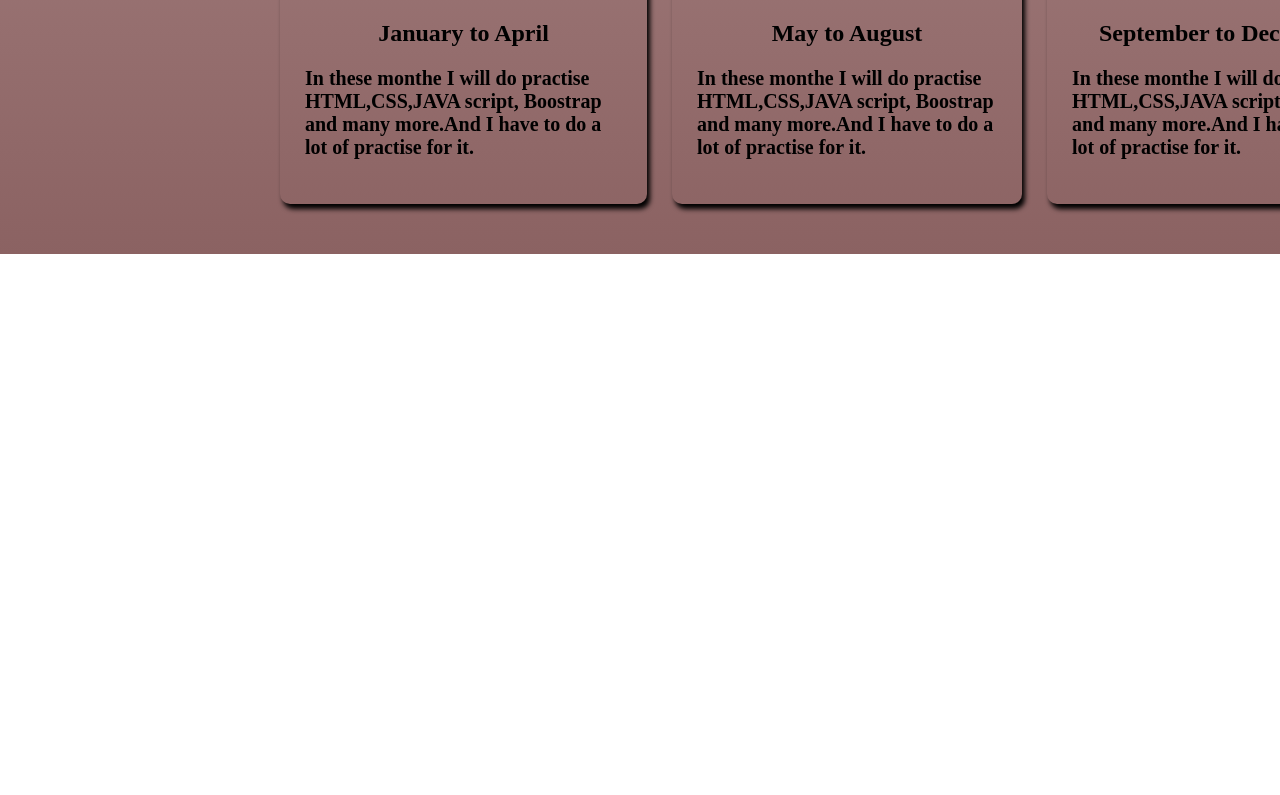
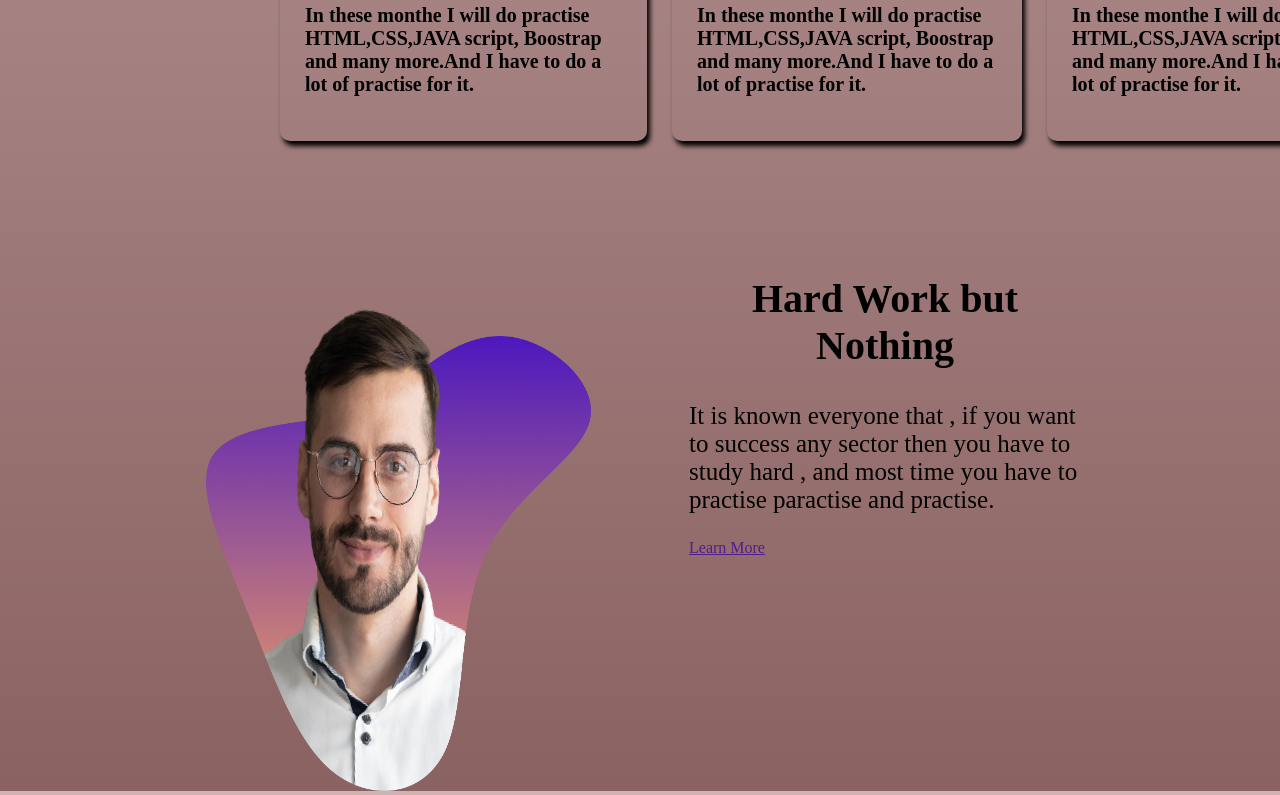
Before and after one commit to almubin78/MyFirstAssignment, a plain HTML site: page index.html in a window 1280 px wide. Shown: the part 1185-1980 px from the top of the page. Before the commit the page ends 1439 px from the top, so only its background shows below. Drawn offline with Linux system fonts and the light colour scheme.

Commit message:
problem and problem

```diff
--- a/index.html
+++ b/index.html
@@ -53,7 +53,14 @@
         </div>
     </section>
     <section class="third_section">
-
+        <div class="two_div">
+            <img src="images/person-5.png" alt="">
+        </div>
+        <div class="two_div">
+            <h1>Hard Work but Nothing</h1>
+            <p>It is known everyone that , if you want to success any sector then you have to study hard , and most time you have to practise paractise and practise.</p>
+            <a href="">Learn More</a>
+        </div>
     </section>
     <section class="fourth_section">
 
--- a/style.css
+++ b/style.css
@@ -11,7 +11,6 @@ body{
 }
 .container_first{
     display:flex;
-
     margin:50px 100px;
 }
 .container_first .first_div{
@@ -43,18 +42,6 @@ body{
     margin-top:1525px;
 }
 
-
-
-
-
-
-
-
-
-
-.second_div{
-    padding:15px 25px;
-}
 
 
 
@@ -93,33 +80,36 @@ body{
     font-size:20px;
     font-weight:600;
 }
-
-
-
-
-
-
-
-
-
-
-
-
-
-
-
-
-
-
 .heading_color2{
     color:yellow;
     font-weight: 500;
 }
+
+/*Third section*/
 .third_section{
-    background-image: url(images/shape-1.png);
-    background-repeat: none;
-    background-position: left;
+    display: flex;
+    margin-left:150px;
+    margin-right:150px;
+    height:550px;
+    margin-top:100px;
 }
+.two_div{
+    width:40%;
+    margin-left:5%;
+    margin-right:5%;
+}
+.two_div img{
+    width:100%;
+    height:100%;
+}
+.two_div h1{
+    text-align: center;
+    font-size:40px;
+}
+.two_div p{
+    font-size:25px;
+}
+.third_section
 .fourth_section{
 
 }
```
